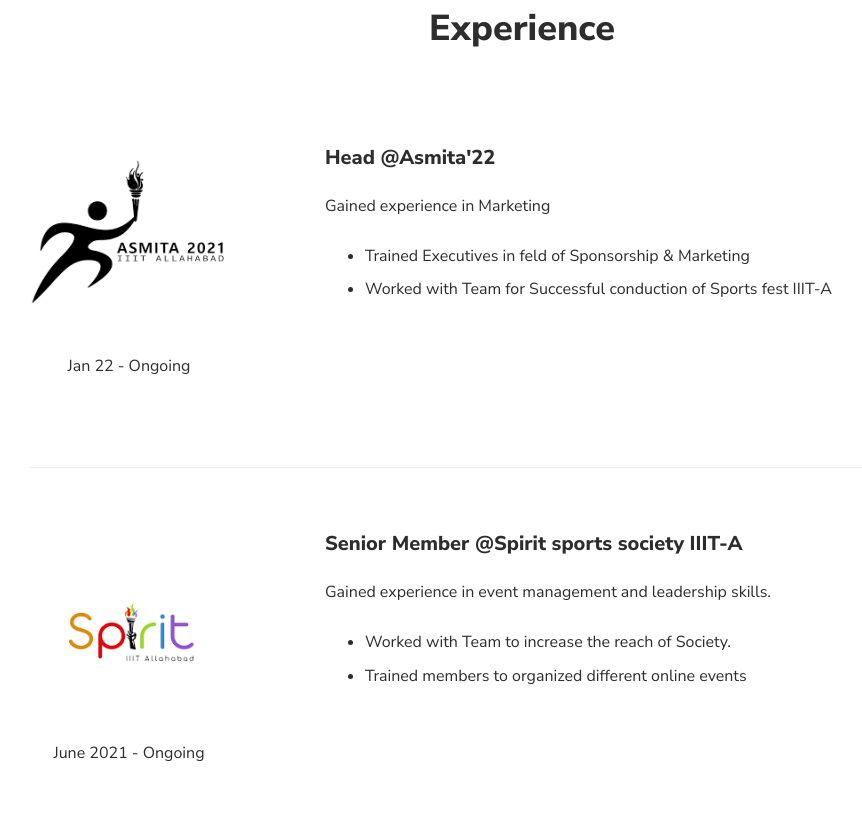
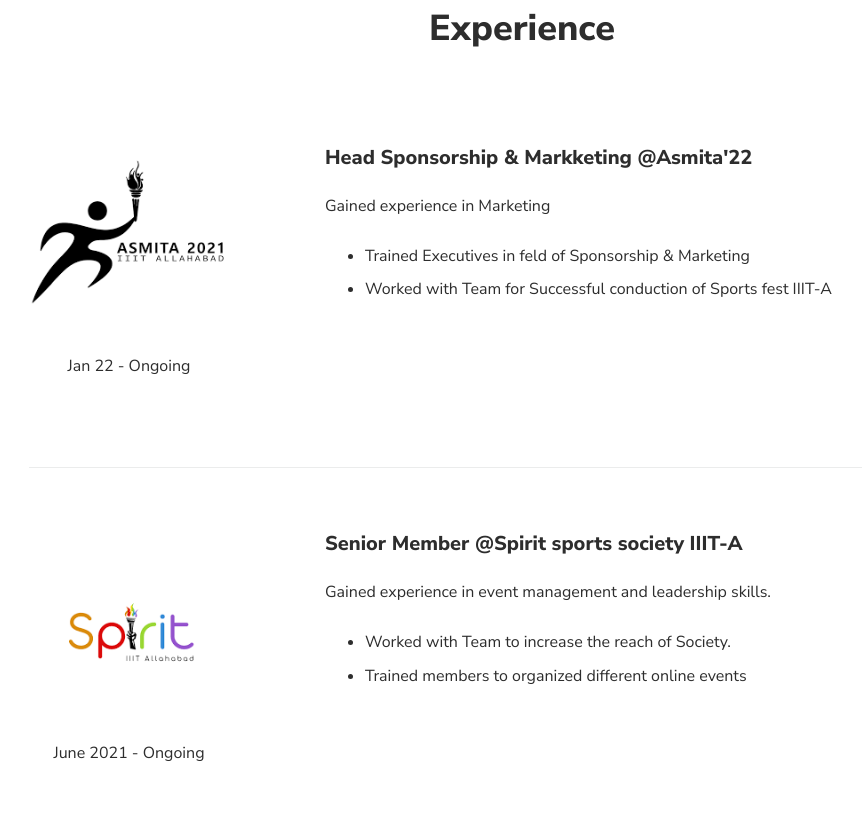
Before and after one commit to Horseman-droid/imdb, a plain HTML site: page index.html in a window 1280 px wide. Shown: the part 1638-2464 px from the top of the page, without its empty margins (118-980 px from the left). Drawn offline with nearby package versions, Linux system fonts and the light colour scheme.

Commit message:
odne
updated

```diff
--- a/index.html
+++ b/index.html
@@ -122,7 +122,7 @@
             </div>
           </div>
           <div class="job-description">
-            <h3>Head @Asmita'22</h3>
+            <h3>Head Sponsorship & Markketing @Asmita'22</h3>
             <p>Gained experience in Marketing </p>
             <ul>
               <li>Trained Executives in feld of Sponsorship & Marketing</li>
```
